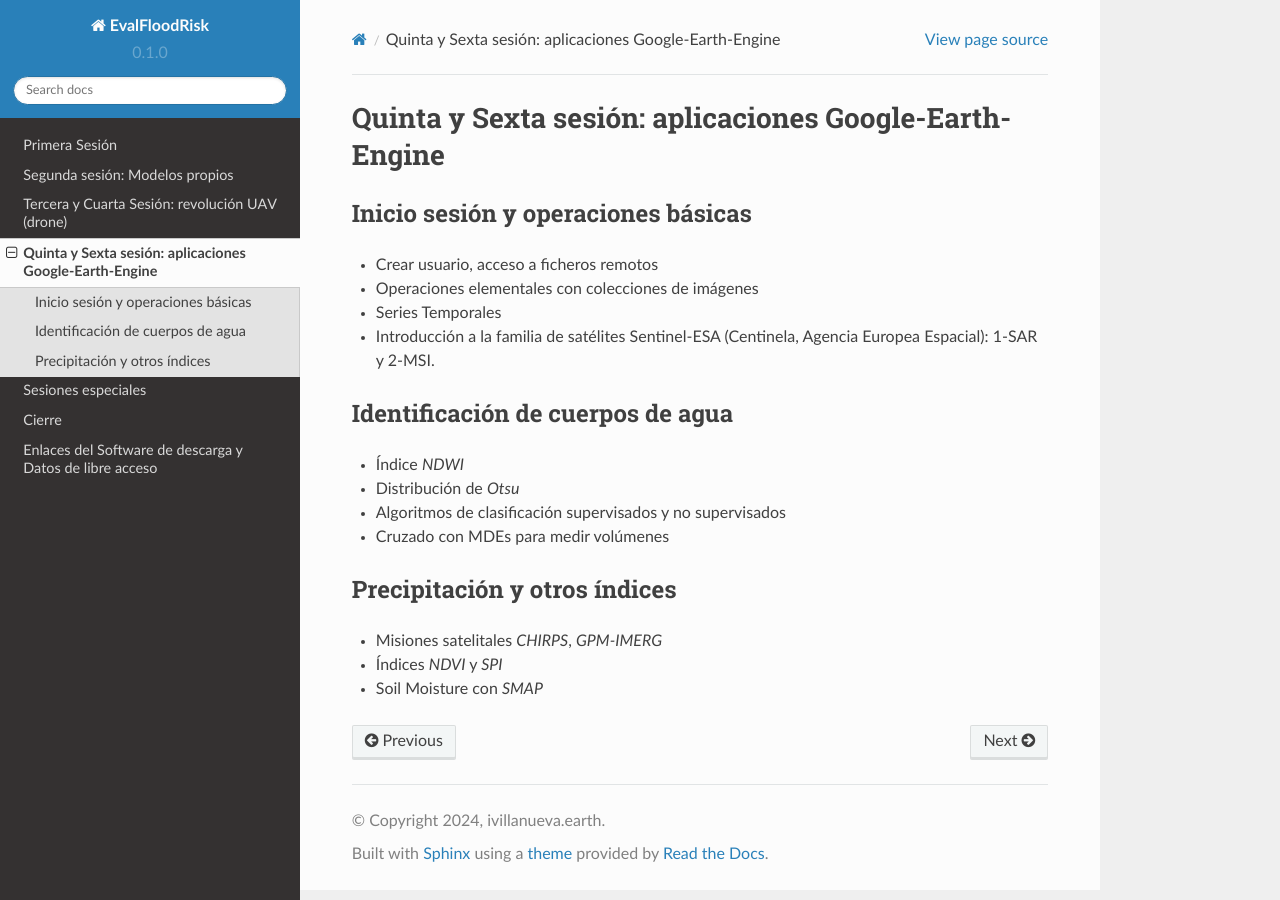
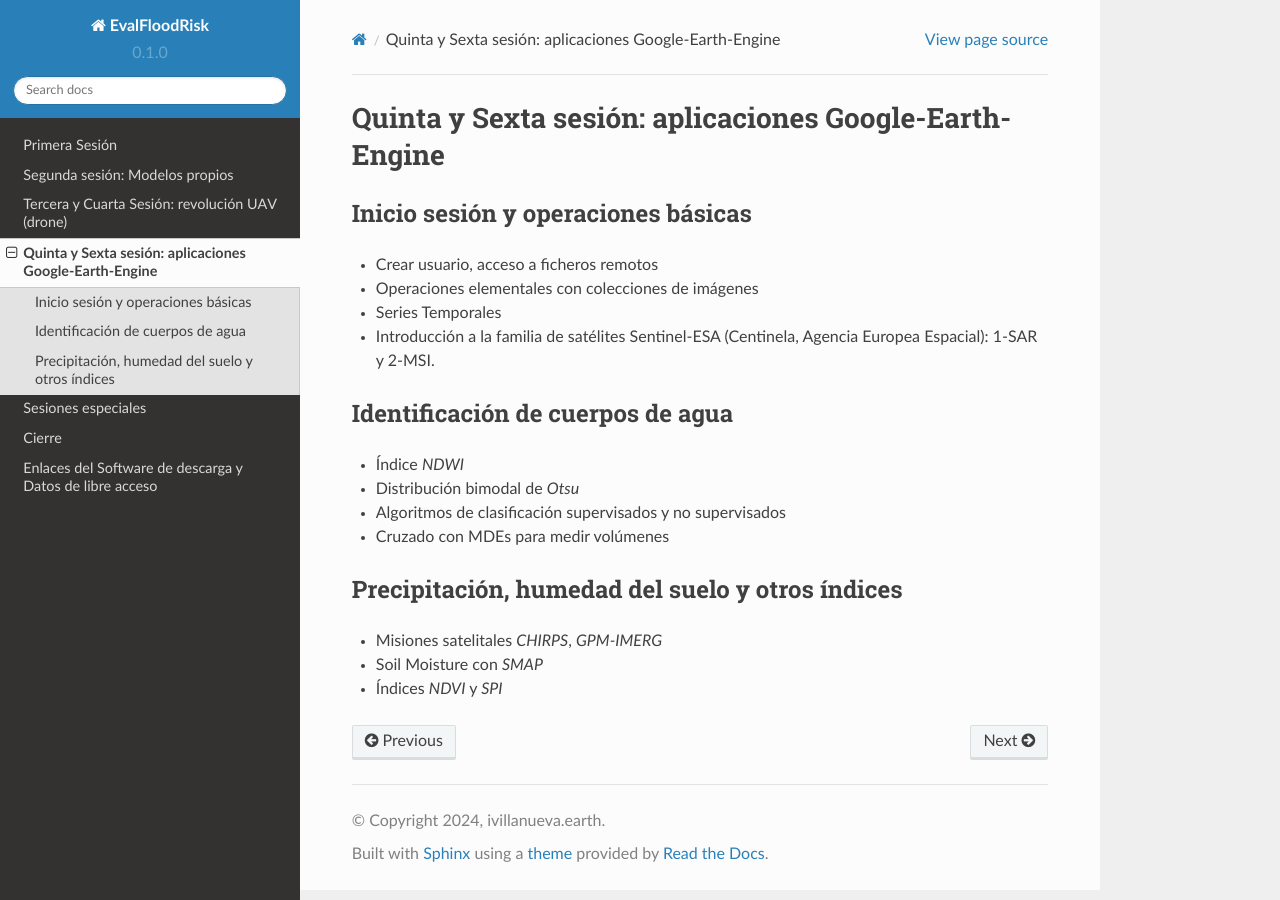
Before and after one commit to ivillamadrid/EvalFloodRisk_RSSWE, a Sphinx documentation site: the page built from docs/source/D4.rst, in a window 1280 px wide. Built offline with Sphinx 7.4.7 and the Read the Docs theme 2.0.0, drawn with Linux system fonts in a browser that asks for light colours.

Commit message:
Update D4.rst

```diff
--- a/docs/source/D4.rst
+++ b/docs/source/D4.rst
@@ -17,17 +17,17 @@ Identificación de cuerpos de agua
 
 * Índice *NDWI*
 
-* Distribución de *Otsu*
+* Distribución bimodal de *Otsu*
 
 * Algoritmos de clasificación supervisados y no supervisados
 
 * Cruzado con MDEs para medir volúmenes
 
-Precipitación y otros índices
------------------------------
+Precipitación, humedad del suelo y otros índices
+-------------------------------------------------
 
 * Misiones satelitales *CHIRPS*, *GPM-IMERG*
 
+* Soil Moisture con *SMAP*
+
 * Índices *NDVI* y *SPI*
-
-* Soil Moisture con *SMAP*
```
